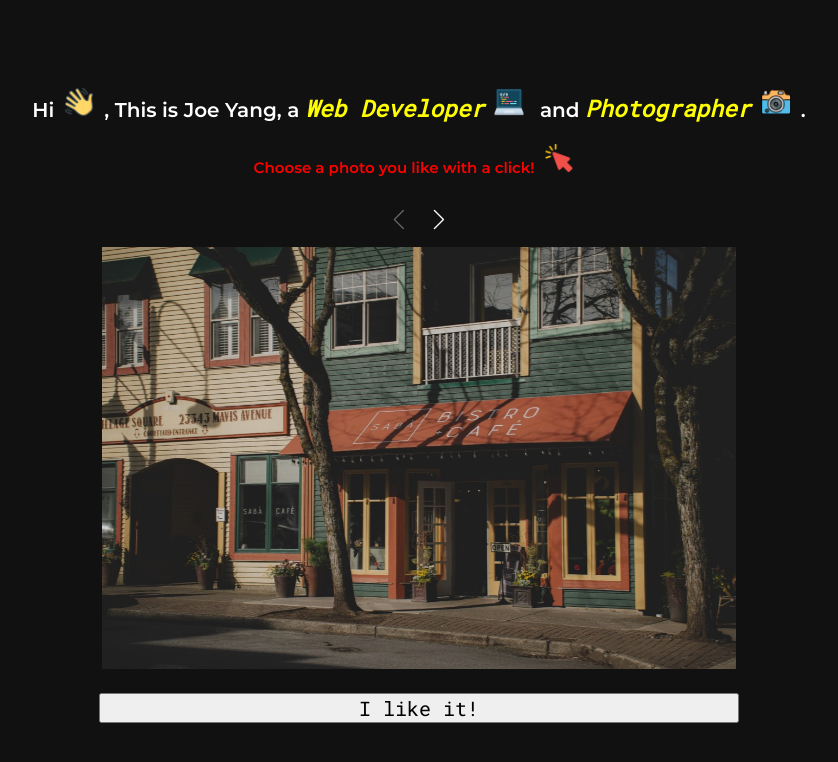
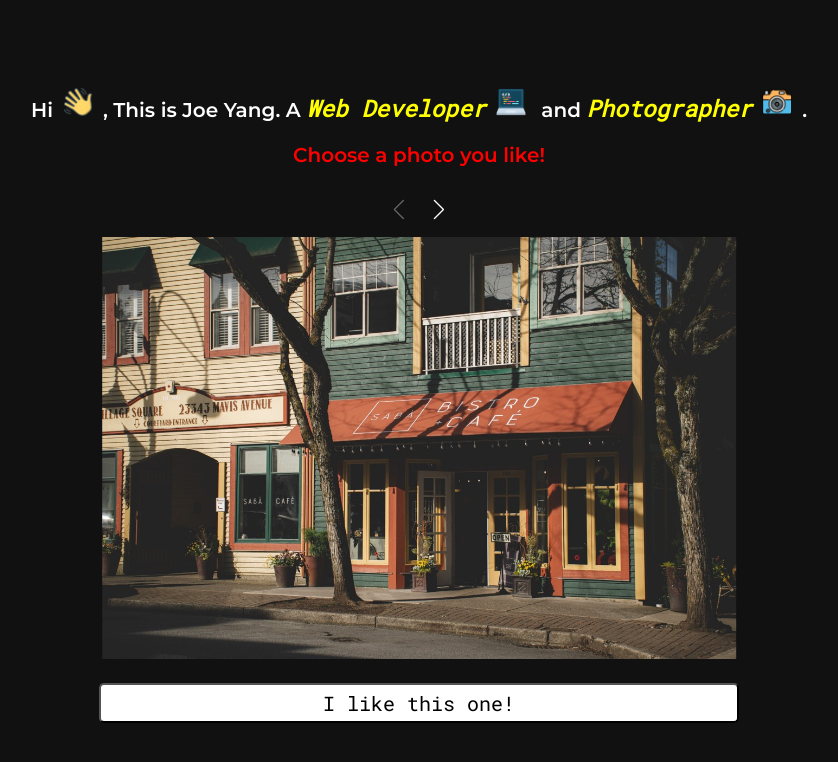
Before and after one commit to EchoOuO/joe-react-portfolio, a React (Create React App) app: page / in a window 1280 px wide. Shown: the top 762 px of the page, without its empty margins (221-1059 px from the left). Built offline with nearby package versions, Linux system fonts and the light colour scheme.

Commit message:
[Other] 1. Refinded the code for PhotoSelect part (remove clicking photos to make it active) ; 2. Added hover effect to the like button in PhotoSelect page ; 3. Removed animations in PhotoSelect page ; 4. Added image preload components in Home page (not sure if it works)

```diff
--- a/src/App.js
+++ b/src/App.js
@@ -21,15 +21,25 @@ export default function App() {
   // doesn't work for parallax effect for social bar on left ???
   const [offsetY, setOffsetY] = useState(0);
 
-  const [photoSelected, setphotoSelected] = useState("");
   const theme_array = ["day", "snow_mountain", "sunset", "night", "aroura"];
-  const [theme, setTheme] = useState("");
-  const [theme_idx, setTheme_idx] = useState("");
+  const [theme_idx, setTheme_idx] = useState(0);
+  const [theme, setTheme] = useState("day");
+  const [isPhotoSelected, setIsPhotoSelected] = useState(false);
+
+  // prevent from reloading page and user needs to select photo again
+  useEffect(() => {
+    const theme_idx_in_sessionStorage = sessionStorage.getItem("theme index");
+    if (theme_idx_in_sessionStorage) {
+      setIsPhotoSelected(true);
+      setTheme_idx(Number(theme_idx_in_sessionStorage));
+      setTheme(theme_array[Number(theme_idx_in_sessionStorage)]);
+    }
+  }, []);
 
   useEffect(() => {
-    setTheme(theme_array[Number(photoSelected)]); // 感覺用find比較好，photoSelected 為數字，當index 有點亂XD
-    setTheme_idx(Number(photoSelected));
-  }, [photoSelected]);
+    setTheme(theme_array[theme_idx]);
+    sessionStorage.setItem("theme index", theme_idx);
+  }, [theme_idx]);
 
   const changeTheme = () => {
     switch (theme) {
@@ -49,8 +59,7 @@ export default function App() {
     // setTheme(theme_array[Number(photoSelected)]);
   };
 
-  function themeHandler() {
-    console.log(theme, theme_idx);
+  function iconThemeHandler() {
     setTheme_idx(theme_idx + 1);
     setTheme(theme_array[theme_idx]);
     if (theme_idx === theme_array.length - 1) {
@@ -58,13 +67,32 @@ export default function App() {
     }
   }
 
+  function swiperNextButtonHandler() {
+    console.log(theme_idx);
+    setTheme_idx(theme_idx + 1);
+    setTheme(theme_array[theme_idx]);
+    sessionStorage.setItem("theme index", theme_idx);
+  }
+
+  function swiperPrevButtonHandler() {
+    console.log(theme_idx);
+    setTheme_idx(theme_idx - 1);
+    setTheme(theme_array[theme_idx]);
+    sessionStorage.setItem("theme index", theme_idx);
+  }
+
   return (
     <>
-      {!photoSelected ? (
+      {!isPhotoSelected ? (
         <>
           <GlobalStyles />
           <Typography />
-          <PhotoSelect setphotoSelected={setphotoSelected} />
+          <PhotoSelect
+            swiperNextButtonHandler={swiperNextButtonHandler}
+            swiperPrevButtonHandler={swiperPrevButtonHandler}
+            theme_idx={theme_idx}
+            setIsPhotoSelected={setIsPhotoSelected}
+          />
         </>
       ) : (
         <>
@@ -72,7 +100,7 @@ export default function App() {
           <GlobalStyles />
           <Typography />
           <Router basename="/joe-react-portfolio">
-            <NavMenu theme={theme} themeHandler={themeHandler} />
+            <NavMenu theme={theme} iconThemeHandler={iconThemeHandler} />
             <SmoothScroll setOffsetY={setOffsetY}>
               <Routes>
                 <Route
--- a/src/components/HeroSection.js
+++ b/src/components/HeroSection.js
@@ -11,6 +11,7 @@ import PText from "./PText";
 import { IoLogoGithub } from "react-icons/io5";
 import { FaLinkedin } from "react-icons/fa6";
 import { LiaLongArrowAltDownSolid } from "react-icons/lia";
+import PreloadImg from "./PreloadImg";
 
 const HeroStyles = styled.div`
   .hero {
@@ -175,6 +176,14 @@ export default function HeroSection({
   offsetY,
   theme,
 }) {
+  const imgArray = [
+    HeroImg_day,
+    HeroImg_snow_mountain,
+    HeroImg_aroura,
+    HeroImg_sunset,
+    HeroImg_night,
+  ];
+
   const changeHeroImg = () => {
     switch (theme) {
       default:
@@ -194,6 +203,7 @@ export default function HeroSection({
 
   return (
     <HeroStyles>
+      <PreloadImg srcArray={imgArray} />
       <div className="hero">
         <div className="container">
           <h1 className="hero__heading">
@@ -223,6 +233,7 @@ export default function HeroSection({
                     href="https://www.linkedin.com/in/tzuhungyang/"
                     target="_blank"
                     rel="noreferrer"
+                    alt="My LinkedIn"
                   >
                     <FaLinkedin />
                   </a>
@@ -232,6 +243,7 @@ export default function HeroSection({
                     href="https://github.com/EchoOuO"
                     target="_blank"
                     rel="noreferrer"
+                    alt="My GitHub"
                   >
                     <IoLogoGithub />
                   </a>
--- a/src/components/PhotoSelect.js
+++ b/src/components/PhotoSelect.js
@@ -1,4 +1,4 @@
-import React, { useState } from "react";
+import React, { useRef, useState } from "react";
 import Img_day from "../assets/images/bg-day.jpg";
 import Img_snow_mountain from "../assets/images/bg-snow-mountain.png";
 import Img_sunset from "../assets/images/bg-sunset.jpg";
@@ -7,7 +7,7 @@ import Img_aroura from "../assets/images/bg-aroura.jpg";
 import Icon_programming from "../assets/images/icon-programming.png";
 import Icon_photographer from "../assets/images/icon-photographer.png";
 import Icon_hi from "../assets/images/icon-hi.png";
-import Icon_click from "../assets/images/icon-click.png";
+import { TfiHandPointDown } from "react-icons/tfi";
 import styled from "styled-components";
 import { Swiper, SwiperSlide } from "swiper/react";
 import SwiperCore from "swiper";
@@ -28,14 +28,15 @@ const PhotoStyles = styled.div`
     text-align: center;
     margin: 10px 0px;
     color: white;
-    animation: slidein 1s;
+    // animation: slidein 1s;
   }
 
   h2 {
+    font-size: 2rem;
     color: red;
-    animation: slidein 1s forwards;
-    animation-delay: 1s;
-    opacity: 0;
+    // animation: slidein 1s forwards;
+    // animation-delay: 1s;
+    // opacity: 0;
   }
 
   @keyframes slidein {
@@ -64,13 +65,12 @@ const PhotoStyles = styled.div`
   .photos {
     width: 55%;
     height: auto;
-    cursor: pointer;
     position: relative;
     left: 50%;
     transform: translateX(-50%);
-    opacity: 0;
-    animation: fadein 1s forwards;
-    animation-delay: 2s;
+    // opacity: 0;
+    // animation: fadein 1s forwards;
+    // animation-delay: 2s;
     filter: saturate(${(props) => props.photocolor}%);
     transition: filter 1s;
   }
@@ -86,9 +86,9 @@ const PhotoStyles = styled.div`
       opacity: 0.8;
     }
   }
-  .photos:hover {
-    opacity: 1;
-  }
+  // .photos:hover {
+  //   opacity: 1;
+  // }
 
   .swiper {
     padding-top: 6rem;
@@ -114,10 +114,38 @@ const PhotoStyles = styled.div`
     font-size: 2rem;
   }
 
-  button {
+  .likebtn__text {
+    color: black;
+  }
+
+  .likebtn {
     margin-top: 20px;
+    position: relative;
     width: 50%;
+    padding: 5px 15px;
     font-size: 2rem;
+    border-radius: 0.5rem;
+    cursor: pointer;
+    overflow: hidden;
+    background-color: white;
+    z-index: 1;
+  }
+
+  .likebtn::before {
+    content: "";
+    width: 0;
+    position: absolute;
+    top: 0;
+    left: 0;
+    width: 0;
+    height: 100%;
+    background-color: yellow;
+    transition: width 0.75s;
+    z-index: -1;
+  }
+
+  .likebtn:hover::before {
+    width: 100%;
   }
 
   @media only screen and (max-width: 768px) {
@@ -134,7 +162,12 @@ const PhotoStyles = styled.div`
   }
 `;
 
-export default function PhotoSelect({ photoSelected, setphotoSelected }) {
+export default function PhotoSelect({
+  swiperNextButtonHandler,
+  swiperPrevButtonHandler,
+  theme_idx,
+  setIsPhotoSelected,
+}) {
   SwiperCore.use([Navigation]);
   const photos = [
     Img_day,
@@ -144,30 +177,20 @@ export default function PhotoSelect({ photoSelected, setphotoSelected }) {
     Img_aroura,
   ];
 
-  const [activePhoto, setActivePhoto] = useState("");
   const [backgroundColor, setBackgroundColor] = useState("#111");
   const [photoColor, setPhotoColor] = useState(100);
-  const [btnText, setBtnText] = useState("I like it!");
+  const [btnText, setBtnText] = useState("I like this one!");
 
   const selectPhoto = () => {
     // console.log(activePhoto)
 
-    if (activePhoto) {
-      setPhotoColor(0);
-      setBtnText("Extracting its Color ...");
+    setPhotoColor(0);
+    setBtnText("Extracting its Color ...");
 
-      setTimeout(() => {
-        setphotoSelected(activePhoto);
-      }, 2500);
-    } else {
-      setBtnText("Choose a photo by clicking it!");
-    }
-  };
-
-  const activePhotoHandler = (e) => {
-    e.target.name === activePhoto
-      ? setActivePhoto(null)
-      : setActivePhoto(e.target.name);
+    setTimeout(() => {
+      setIsPhotoSelected(true);
+      sessionStorage.setItem("theme index", theme_idx);
+    }, 2500);
   };
 
   return (
@@ -176,7 +199,7 @@ export default function PhotoSelect({ photoSelected, setphotoSelected }) {
         <h1>
           Hi
           <img className="icon" alt="handshake" src={Icon_hi} />, This is Joe
-          Yang, a{" "}
+          Yang. A{" "}
           <span>
             Web Developer
             <img className="icon" alt="computer" src={Icon_programming} />
@@ -188,33 +211,26 @@ export default function PhotoSelect({ photoSelected, setphotoSelected }) {
           </span>
           .
         </h1>
-        <h2>
-          Choose a photo you like with a click!
-          <img className="icon" alt="clicking mouse" src={Icon_click} />
-        </h2>
-        {/* <img src={Img_day} />
-            <img src={Img_snow_mountain} />
-            <img src={Img_sunset} />
-            <img src={Img_night} />
-            <img src={Img_aroura} /> */}
+        <h2>Choose a photo you like!</h2>
 
-        <Swiper spaceBetween={10} slidesPerView={1} navigation>
+        <Swiper
+          spaceBetween={10}
+          slidesPerView={1}
+          navigation
+          onNavigationPrev={swiperPrevButtonHandler}
+          onNavigationNext={swiperNextButtonHandler}
+        >
           {photos.map((photo, index) => {
             return (
               <SwiperSlide key={index}>
-                <img
-                  alt=""
-                  className={`photos ${activePhoto ? "active" : ""}`}
-                  name={index}
-                  src={photo}
-                  onClick={activePhotoHandler}
-                />
+                <img alt="" className="photos" name={index} src={photo} />
               </SwiperSlide>
             );
           })}
         </Swiper>
-        <button type="button" onClick={selectPhoto}>
-          {btnText}
+
+        <button type="button" onClick={selectPhoto} className="likebtn">
+          <p className="likebtn__text">{btnText}</p>
         </button>
       </PhotoStyles>
     </>
--- /dev/null
+++ b/src/components/PreloadImg.js
@@ -0,0 +1,16 @@
+import React from "react";
+import { useEffect } from "react";
+
+export default function PreloadImg({ srcArray }) {
+  useEffect(() => {
+    srcArray.forEach((src) => {
+      const img = new Image();
+      img.src = src;
+      img.onerror = () => {
+        console.error(`Failed to preload image: ${src}`);
+      };
+    });
+  }, [srcArray]);
+
+  return null; // This component doesn't render anything
+}
```
Also changed, not shown: src/components/NavMenu.js (+25 -22 lines).
